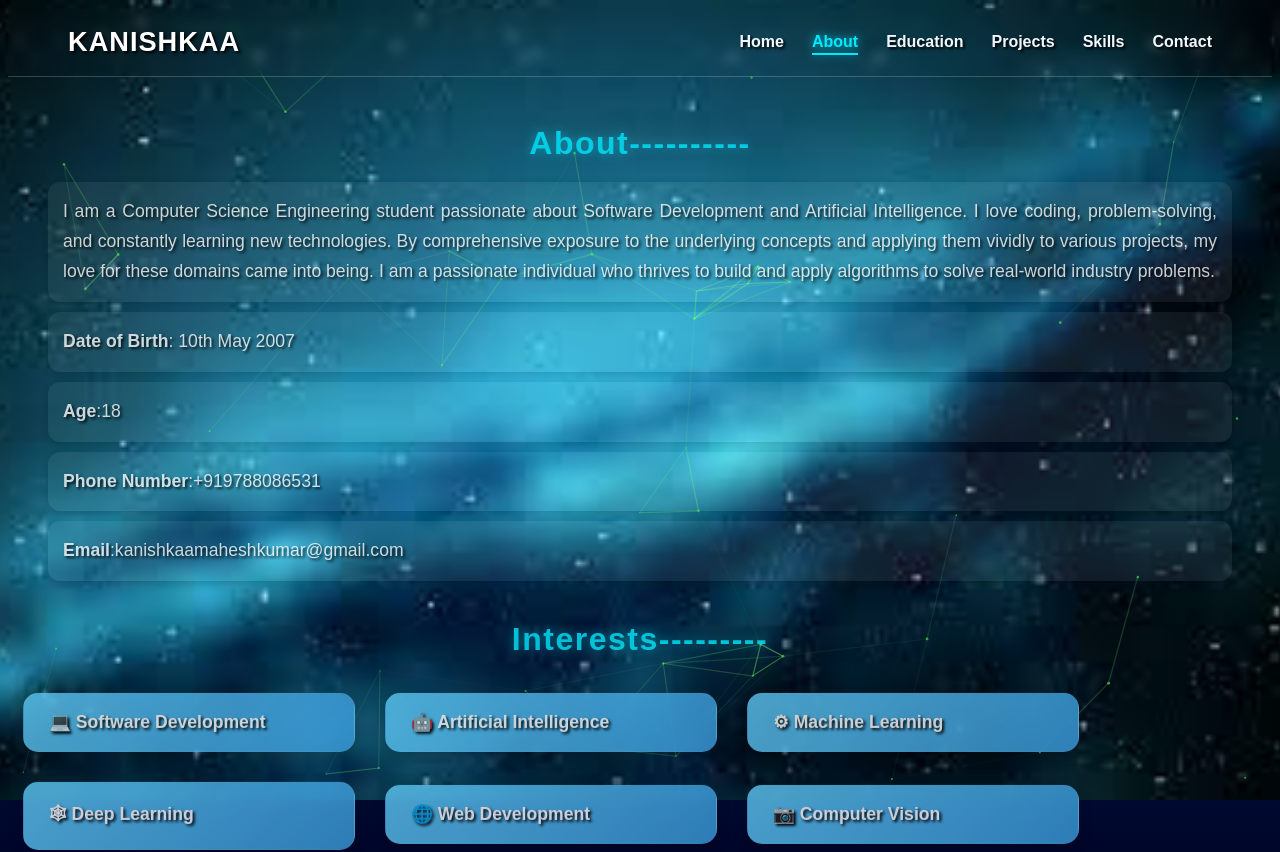
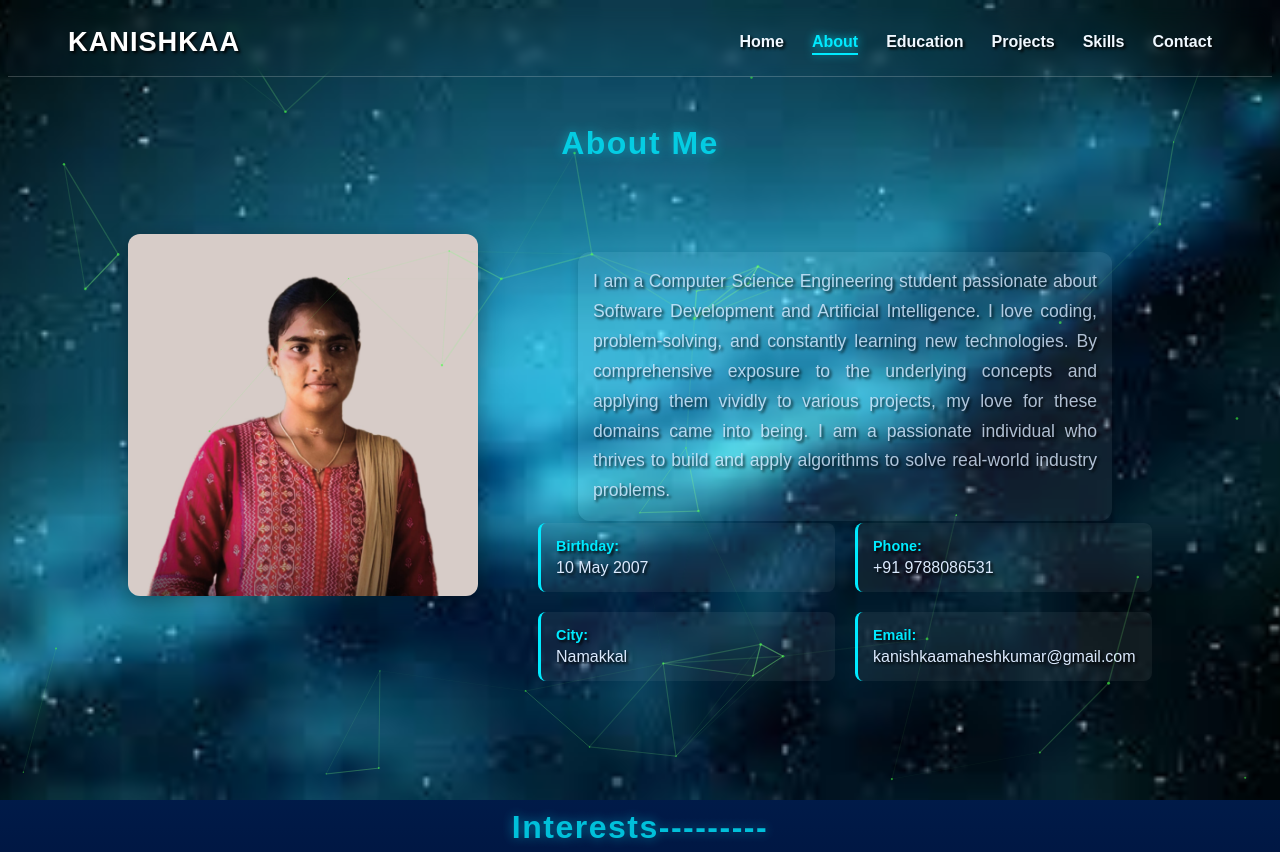
Before and after one commit to Kanishkaa-M/Portfolio, a React (Vite) app in the folder react-app/: page /about in a window 1280 px wide. Shown: the top 852 px of the page. Built offline with nearby package versions, Linux system fonts and the light colour scheme; a web font is replaced by a local one.

Commit message:
Made some updates to the About and Contacts pages

```diff
--- a/react-app/src/pages/About.jsx
+++ b/react-app/src/pages/About.jsx
@@ -1,14 +1,35 @@
 import React from 'react'
+import Profile from '../assets/Profile.jpg'
+
 export default function About(){
   return (
     <div className="about">
-      <h2>About----------</h2>
-      <div>
-        <p>I am a Computer Science Engineering student passionate about Software Development and Artificial Intelligence. I love coding, problem-solving, and constantly learning new technologies. By comprehensive exposure to the underlying concepts and applying them vividly to various projects, my love for these domains came into being. I am a passionate individual who thrives to build and apply algorithms to solve real-world industry problems.</p>
-        <p><b>Date of Birth</b>: 10th May 2007</p>
-        <p><b>Age</b>:18</p>
-        <p><b>Phone Number</b>:+919788086531</p>
-        <p><b>Email</b>:kanishkaamaheshkumar@gmail.com</p>
+      <h2>About Me</h2>
+      <div className="about-container">
+        <div className="about-image">
+          <img src={Profile} alt="Profile" />
+        </div>
+        <div className="about-content">
+          <p>I am a Computer Science Engineering student passionate about Software Development and Artificial Intelligence. I love coding, problem-solving, and constantly learning new technologies. By comprehensive exposure to the underlying concepts and applying them vividly to various projects, my love for these domains came into being. I am a passionate individual who thrives to build and apply algorithms to solve real-world industry problems.</p>
+          <div className="about-details">
+            <div className="detail-item">
+              <span className="label">Birthday:</span>
+              <span className="value">10 May 2007</span>
+            </div>
+            <div className="detail-item">
+              <span className="label">Phone:</span>
+              <span className="value">+91 9788086531</span>
+            </div>
+            <div className="detail-item">
+              <span className="label">City:</span>
+              <span className="value">Namakkal</span>
+            </div>
+            <div className="detail-item">
+              <span className="label">Email:</span>
+              <span className="value">kanishkaamaheshkumar@gmail.com</span>
+            </div>
+          </div>
+        </div>
       </div>
       <h2>Interests---------</h2>
       <div>
--- a/react-app/src/pages/Contacts.jsx
+++ b/react-app/src/pages/Contacts.jsx
@@ -7,7 +7,8 @@ export default function Contacts() {
     email: "",
     message: "",
   });
-  const [showSuccess, setShowSuccess] = useState(false)
+
+  const [showSuccess, setShowSuccess] = useState(false);
 
   const handleChange = (e) => {
     setFormData({ ...formData, [e.target.name]: e.target.value });
@@ -15,26 +16,42 @@ export default function Contacts() {
 
   const sendEmail = (e) => {
     e.preventDefault();
-    // Simple client-side success popup (Email sending is skipped here).
-    // Validate fields (basic)
+
     if (!formData.name || !formData.email || !formData.message) {
-      alert('Please fill all fields before sending.')
-      return
+      alert("Please fill all fields before sending.");
+      return;
     }
 
-    // Simulate successful send and show popup
-    setShowSuccess(true)
-    setFormData({ name: "", email: "", message: "" })
-    // hide after 3 seconds
-    setTimeout(() => setShowSuccess(false), 3000)
+    setShowSuccess(true);
+    setFormData({ name: "", email: "", message: "" });
+
+    setTimeout(() => setShowSuccess(false), 3000);
   };
 
   return (
     <section className="contact-section">
+
+      {/* Glow Filter (Required) */}
+      <svg aria-hidden="true" width="0" height="0">
+        <filter id="glow-2">
+          <feGaussianBlur stdDeviation="12" result="blur1" />
+          <feGaussianBlur stdDeviation="24" result="blur2" />
+          <feBlend in="blur1" in2="blur2" mode="lighten" result="glow" />
+          <feMerge>
+            <feMergeNode in="glow" />
+            <feMergeNode in="SourceGraphic" />
+          </feMerge>
+        </filter>
+      </svg>
+
+      {/* Glow Wrapper */}
+      <div className="glow-wrapper">
+        <div className="glow-border"></div>
+
         <div className="contact-box">
           <h3 className="contact-subtitle">GET IN TOUCH</h3>
           <h1 className="contact-title">
-          Contact<span>.</span>
+            Contact
           </h1>
 
           <form className="contact-form" onSubmit={sendEmail}>
@@ -71,6 +88,8 @@ export default function Contacts() {
             <button type="submit" className="send-btn">Send</button>
           </form>
         </div>
+      </div>
+
       {showSuccess && (
         <div className="contact-success">Message Sent Successfully!</div>
       )}
--- a/react-app/src/pages/about.css
+++ b/react-app/src/pages/about.css
@@ -6,6 +6,71 @@
   color: #00eaff;
   text-shadow: 0 0 12px rgba(0, 234, 255, 0.6);
   letter-spacing: 1.5px;
+}
+
+.about-container {
+  display: flex;
+  align-items: flex-start;
+  gap: 60px;
+  padding: 60px 120px;
+  max-width: 1400px;
+  margin: 0 auto;
+}
+
+.about-image {
+  flex: 0 0 350px;
+}
+
+.about-image img {
+  width: 100%;
+  border-radius: 12px;
+  box-shadow: 0 8px 24px rgba(0, 0, 0, 0.4);
+  object-fit: cover;
+}
+
+.about-content {
+  flex: 1;
+}
+
+.about-content p {
+  animation-delay: 0.4s;
+  font-size: 1.1rem;
+  line-height: 1.7;
+  color: #dbeafe;
+  text-align: justify;
+  background: rgba(255, 255, 255, 0.08);
+  padding: 20px;
+  border-radius: 12px;
+  box-shadow: 0 3px 10px rgba(0,0,0,0.2);
+  margin-bottom: 30px;
+
+}
+
+.about-details {
+  display: grid;
+  grid-template-columns: 1fr 1fr;
+  gap: 20px;
+}
+
+.detail-item {
+  display: flex;
+  flex-direction: column;
+  background: rgba(255, 255, 255, 0.06);
+  padding: 15px;
+  border-radius: 8px;
+  border-left: 3px solid #00eaff;
+}
+
+.detail-item .label {
+  font-size: 0.9rem;
+  color: #00eaff;
+  font-weight: 600;
+  margin-bottom: 5px;
+}
+
+.detail-item .value {
+  font-size: 1rem;
+  color: #dbeafe;
 }
 
 .about div p {
@@ -72,8 +137,35 @@
   animation: fadeUp 1s ease forwards;
 }
 
+.about h2:nth-of-type(2) {
+  margin-top: 60px;
+  margin-bottom: 40px;
+}
+
+.about > div:nth-child(n+3) {
+  display: flex;
+  flex-wrap: wrap;
+  justify-content: center;
+  padding: 20px 0;
+}
+
 
 @media (max-width: 700px) {
+  .about-container {
+    flex-direction: column;
+    padding: 40px 20px;
+    gap: 30px;
+  }
+
+  .about-image {
+    flex: 0 0 auto;
+    max-width: 100%;
+  }
+
+  .about-details {
+    grid-template-columns: 1fr;
+  }
+
   .about div p {
     margin: 10px 20px;
   }
--- a/react-app/src/pages/contacts.css
+++ b/react-app/src/pages/contacts.css
@@ -1,11 +1,12 @@
+/* MAIN CONTACT PAGE */
 .contact-section {
   width: 100%;
   min-height: 100vh;
   display: flex;
   align-items: center;
-  justify-content: flex-start; /* position content to the left */
-  padding: 40px 80px; /* left/right padding; left gives the box some breathing room */
-  background: transparent; /* keep page background visible; the box has its own background */
+  justify-content: 500px;
+  padding: 40px 80px;
+  background: transparent;
 }
 
 @media (max-width: 768px) {
@@ -19,14 +20,17 @@
   }
 }
 
+/* CONTACT BOX */
 .contact-box {
-  width: 380px;
+  width: 500px;
   padding: 25px 30px;
   background: rgba(255, 255, 255, 0.06);
   backdrop-filter: blur(8px);
   border-radius: 12px;
   border: 1px solid rgba(255, 255, 255, 0.08);
   color: #fff;
+  position: relative;
+  z-index: 5;
 }
 
 .contact-subtitle {
@@ -91,7 +95,7 @@
   background: #00bcd1;
 }
 
-
+/* SUCCESS TOAST */
 .contact-success {
   position: fixed;
   top: 20px;
@@ -112,3 +116,45 @@
   from { opacity: 0; transform: translateX(-50%) translateY(-8px); }
   to { opacity: 1; transform: translateX(-50%) translateY(0); }
 }
+
+/* =============================
+      ELECTRIC GLOW BORDER
+============================= */
+
+.glow-wrapper {
+  position: relative;
+  display: inline-block;
+}
+
+.glow-border {
+  position: absolute;
+  inset: -12px;
+  border-radius: 16px;
+  padding: 10px;
+
+  background: repeating-conic-gradient(
+    from var(--a, 0deg),
+    #0000 0% 60%,
+    #1414528f 70%,
+    #5ac4ced0 100%
+  );
+
+  -webkit-mask:
+    linear-gradient(#fff 0 0) content-box,
+    linear-gradient(#fff 0 0);
+  -webkit-mask-composite: source-out;
+          mask-composite: subtract;
+
+  animation: spinGlow 2.5s linear infinite;
+  filter: url(#glow-2);
+}
+
+@property --a {
+  syntax: "<angle>";
+  initial-value: 0deg;
+  inherits: false;
+}
+
+@keyframes spinGlow {
+  to { --a: 1turn; }
+}
```
Lines whose indentation alone changed are shown as unchanged.
